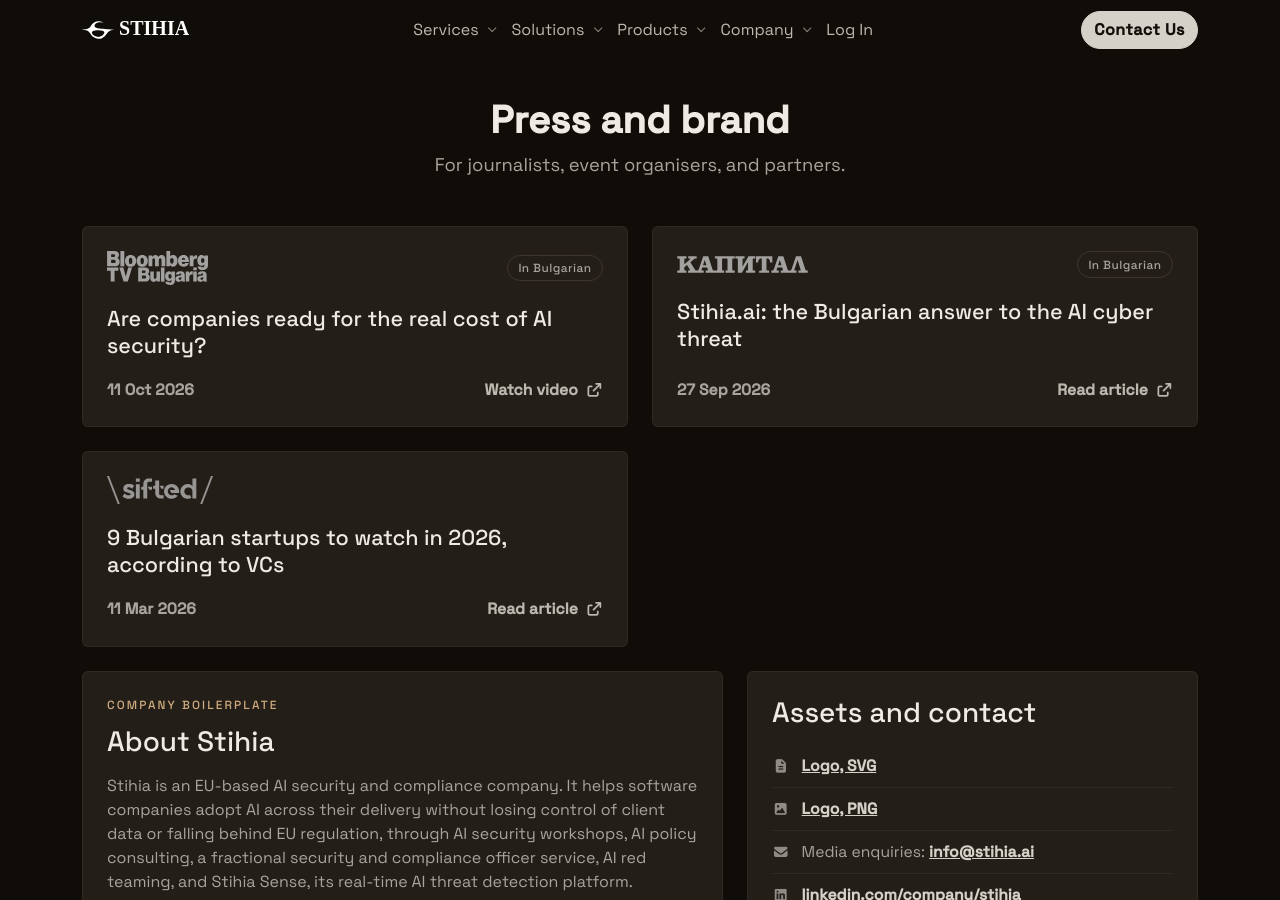
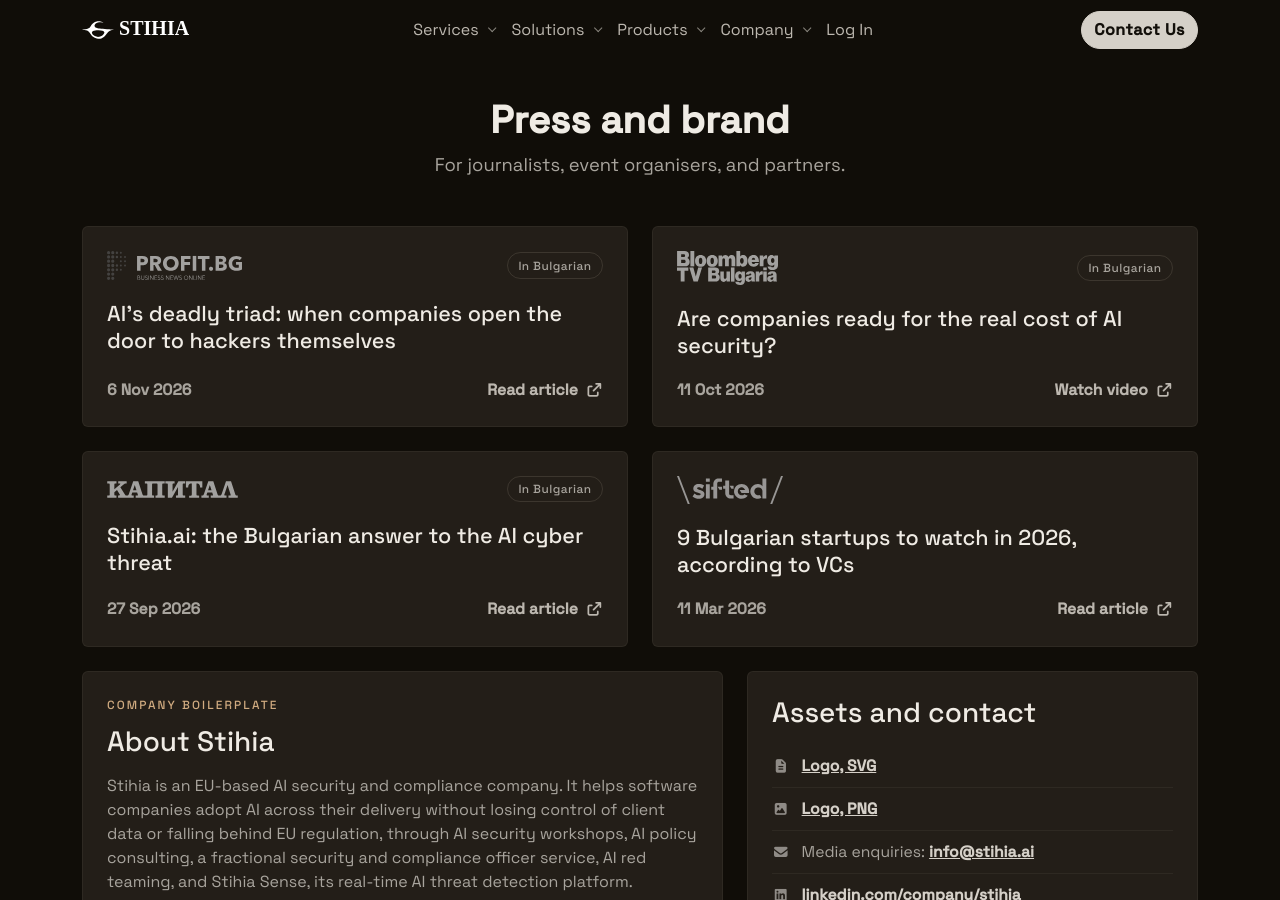
Before and after one commit to stihia-ai/stihia-ai.github.io, a Jekyll site: the page built from company/about.html, in a window 1280 px wide and 900 px high, scrolled down 2400 px. Built offline with Jekyll 4.4.1, drawn with Linux system fonts in a browser that asks for light colours; nearby versions of some CDN libraries; some web fonts are replaced.

Commit message:
feat: Add Profit.bg outlet and logo to press data

```diff
--- a/_data/press.yml
+++ b/_data/press.yml
@@ -41,6 +41,13 @@
     height: 480
     brightness: 0.85
     scale: 1.3
+  profit:
+    name: Profit.bg
+    logo: /assets/img/press/profit-logo.svg
+    width: 245
+    height: 51
+    brightness: 0.85
+    scale: 1.1
 items:
   - outlet: bloombergtv
     headline: "Are companies ready for the real cost of AI security?"
@@ -57,6 +64,13 @@
     language: Bulgarian
     date: 2026-09-27
     url: https://www.capital.bg/biznes/predpriemach/2026/09/27/4958440_stihiaai_bulgarskiiat_otgovor_na_ai_kiberzaplahata/
+  - outlet: profit
+    headline: "AI's deadly triad: when companies open the door to hackers themselves"
+    headline_original: "Смъртоносната триада на AI: Когато компаниите сами отварят вратата за хакерите"
+    lang: bg
+    language: Bulgarian
+    date: 2026-11-06
+    url: https://profit.bg/article/2026110606480725691
   - outlet: sifted
     headline: 9 Bulgarian startups to watch in 2026, according to VCs
     date: 2026-03-11
```
Also changed, not shown: assets/img/press/profit-logo.svg (added).
